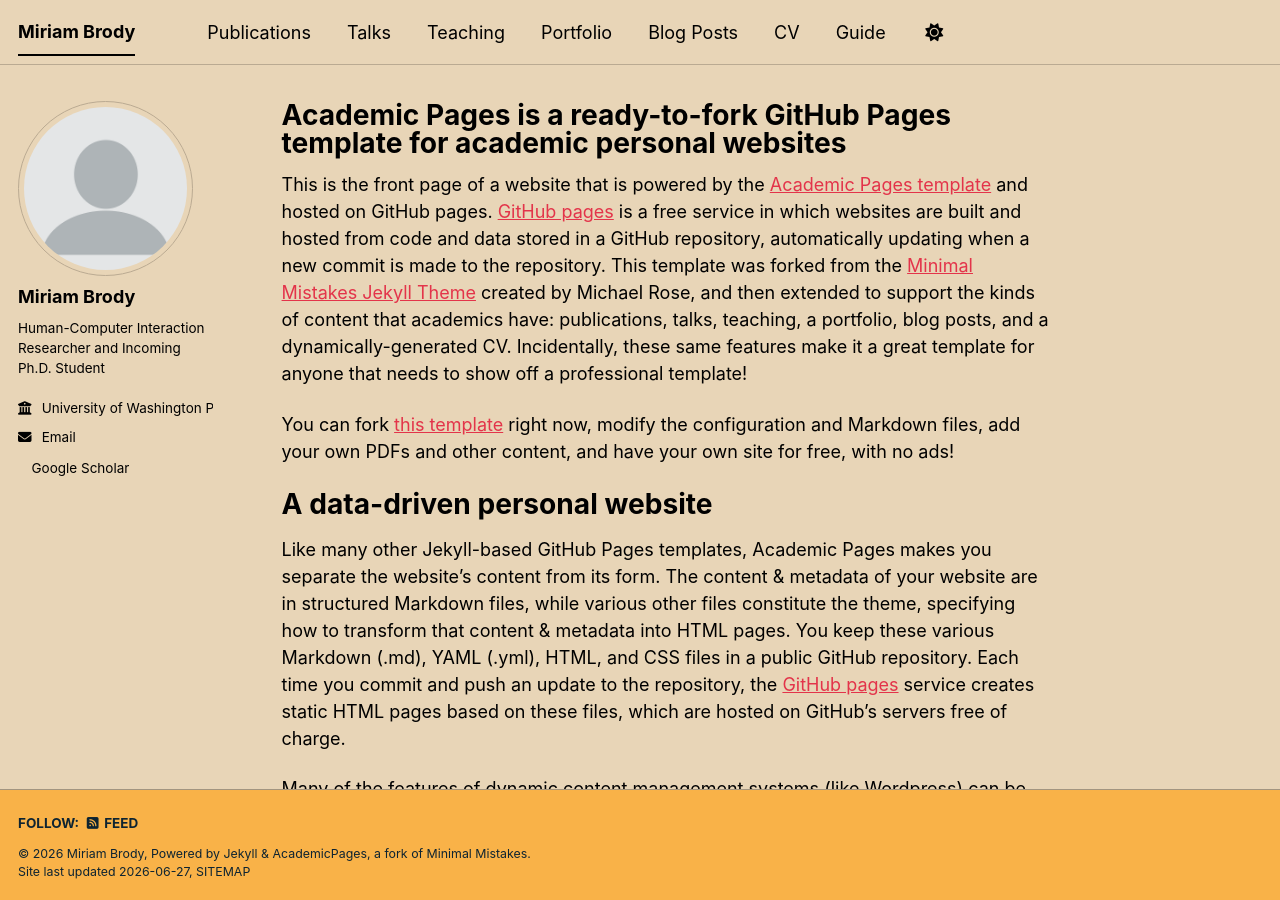
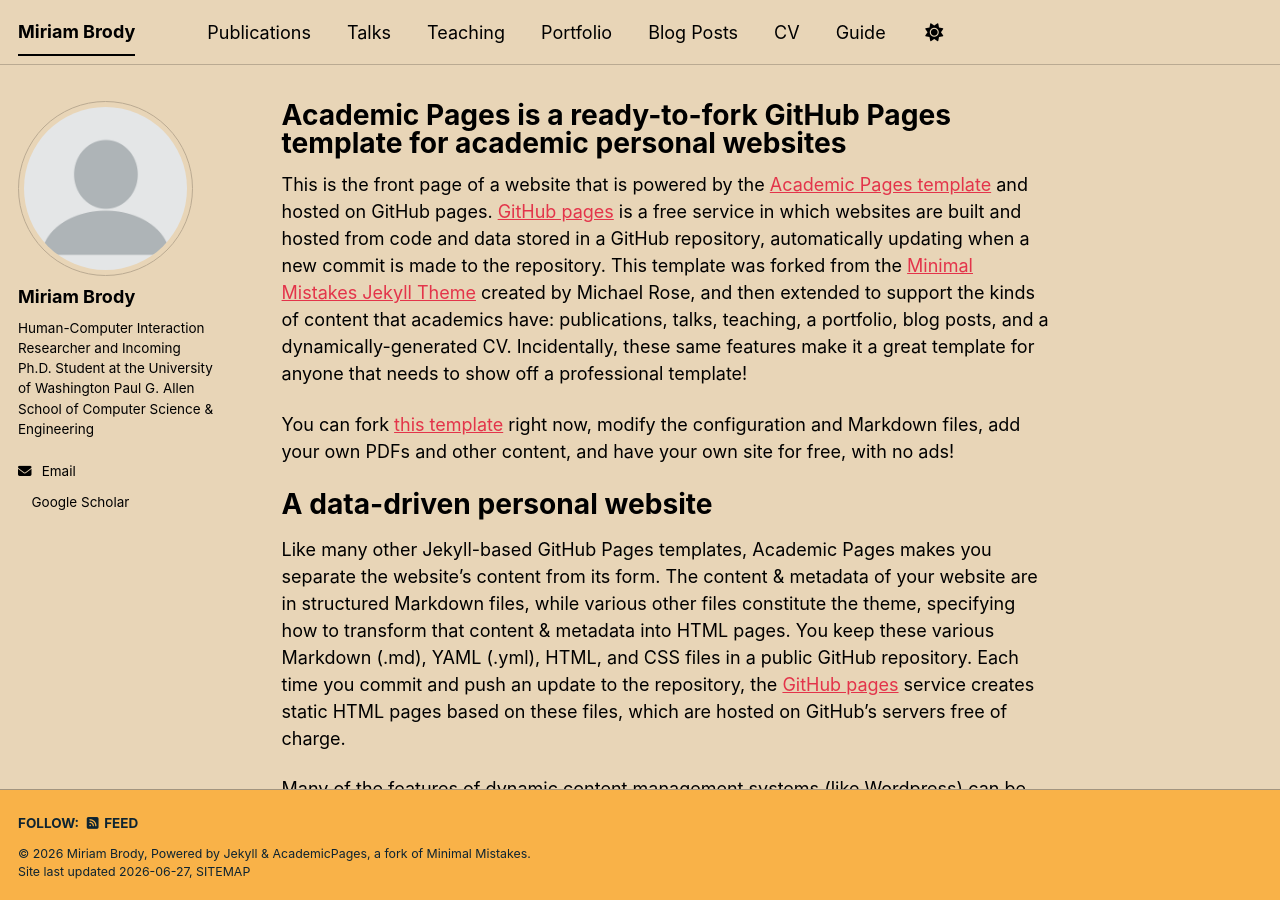
Before and after one commit to miriam-brody/miriam-brodySite, a Jekyll site: the page built from _pages/about.md, in a window 1280 px wide and 900 px high. Built offline with Jekyll 4.4.1, drawn with Linux system fonts in a browser that asks for light colours; a style sheet for code colours, icons or effects is not loaded; part of the change alters nothing that is shown.

Commit message:
Update _config.yml

```diff
--- a/_config.yml
+++ b/_config.yml
@@ -25,9 +25,9 @@ author:
   avatar           : "profile.png"
   name             : "Miriam Brody"
   pronouns         : # example: "she/her"
-  bio              : "Human-Computer Interaction Researcher and Incoming Ph.D. Student"
+  bio              : "Human-Computer Interaction Researcher and Incoming Ph.D. Student at the University of Washington Paul G. Allen School of Computer Science & Engineering"
   location         : # "Earth"
-  employer         : "University of Washington Paul G. Allen School of Computer Science & Engineering"
+  employer         : # "University of Washington Paul G. Allen School of Computer Science & Engineering"
   uri              : # URL
   email            : "mabrody@uw.edu"
 
```
